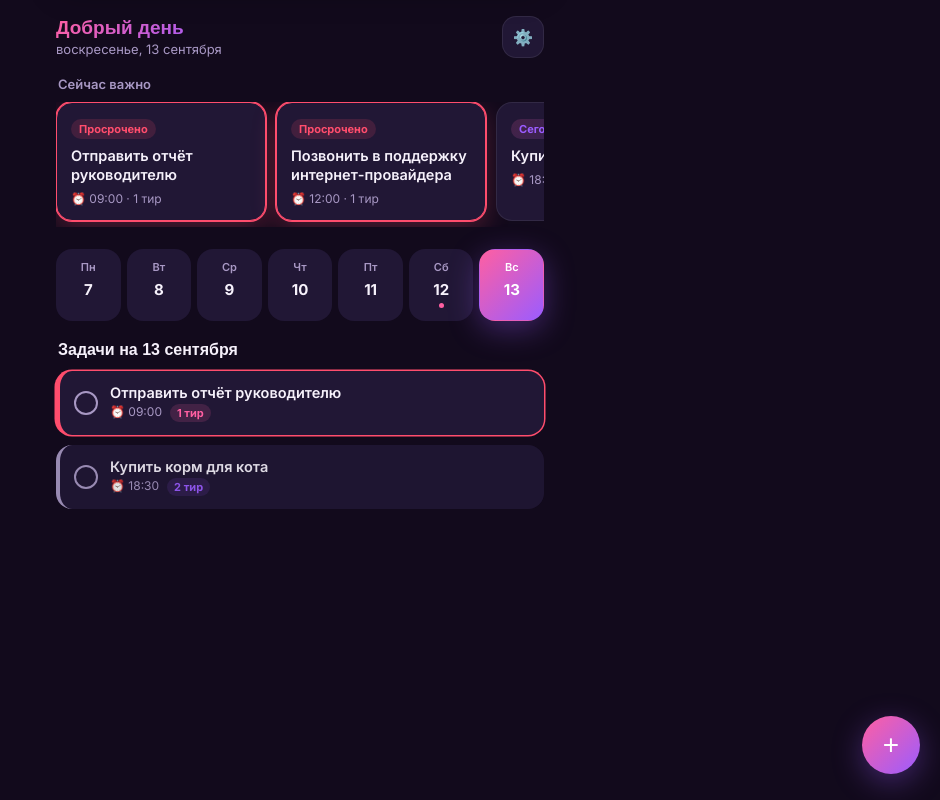
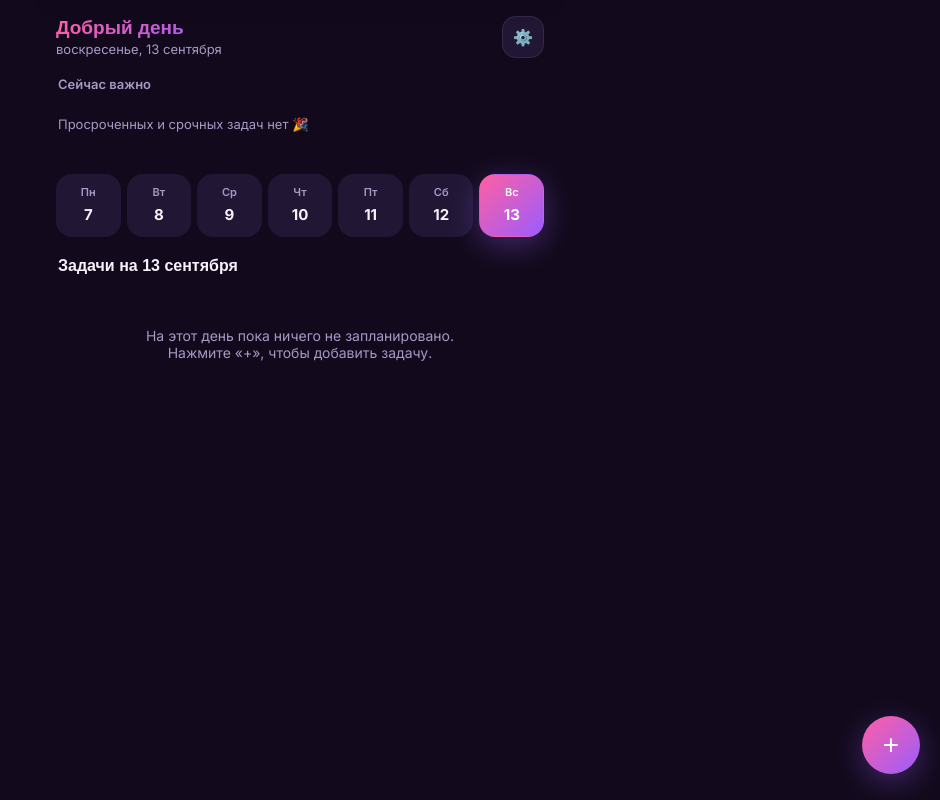
Before and after one commit to wh1skas1338/Timely-TG-BOT, a website: page bot/miniapp/index.html in a window 1280 px wide. Shown: the whole page, without its empty margins (340-1280 px from the left). Drawn offline with Linux system fonts and the light colour scheme; a web font is replaced by a local one.

Commit message:
https://github.com/wh1skas1338/Timely-TG-BOT.git

```diff
--- a/bot/miniapp/index.html
+++ b/bot/miniapp/index.html
@@ -377,13 +377,8 @@
   let selectedDate = fmtDate(today);
 
   // seed demo tasks — the real bot backend replaces this with a fetch('/api/tasks')
-  let tasks = [
-    {id:1, title:'Отправить отчёт руководителю', date: fmtDate(today), time:'09:00', tier:1, done:false},
-    {id:2, title:'Позвонить в поддержку интернет-провайдера', date: fmtDate(new Date(today.getTime()-86400000)), time:'12:00', tier:1, done:false},
-    {id:3, title:'Купить корм для кота', date: fmtDate(today), time:'18:30', tier:2, done:false},
-    {id:4, title:'Тренировка в зале', date: fmtDate(new Date(today.getTime()+86400000)), time:'19:00', tier:2, done:false},
-  ];
-  let nextId = 5;
+  let tasks = [];
+  let nextId = 1;
 
   function isOverdue(t){
     if(t.done) return false;
```
Also changed, not shown: bot/db.js (+11 -1 lines).
